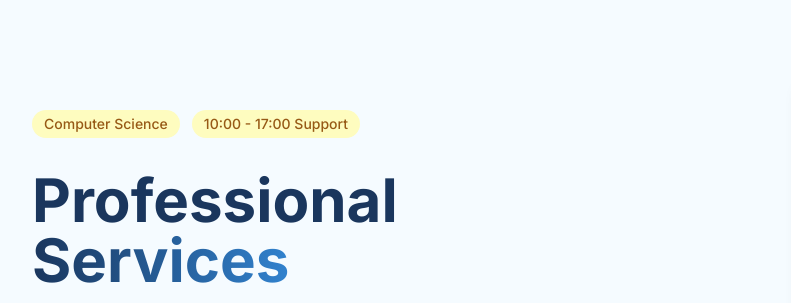
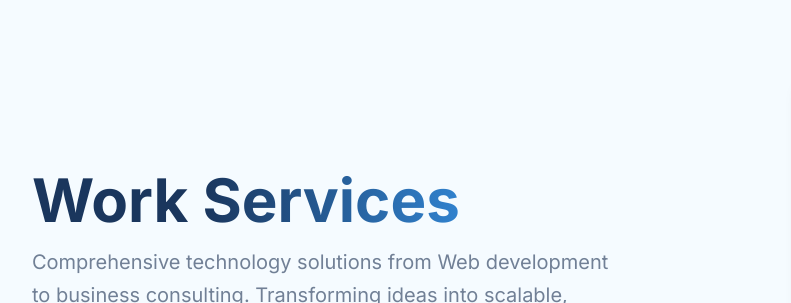
Before and after one commit to johnrosalesss/portfolio, a website: page pages/services.html in a window 1280 px wide. Shown: the part 117-420 px from the top of the page, 0-791 px from the left. Drawn offline with Linux system fonts and the light colour scheme; a script that the page names is missing.

```diff
--- a/pages/services.html
+++ b/pages/services.html
@@ -88,21 +88,12 @@
                 <!-- Hero Content -->
                 <div class="space-y-8">
                     <!-- Trust Badges -->
-                    <div class="flex flex-wrap gap-3">
-                        <span
-                            class="inline-flex items-center px-3 py-1 rounded-full text-sm font-medium bg-accent-100 text-accent-800">
-                            Computer Science
-                        </span>
-                        <span
-                            class="inline-flex items-center px-3 py-1 rounded-full text-sm font-medium bg-accent-100 text-accent-800">
-                            10:00 - 17:00 Support
-                        </span>
-                    </div>
+
 
                     <!-- Main Headline -->
                     <div class="space-y-4">
                         <h1 class="text-4xl lg:text-6xl font-bold text-primary leading-tight">
-                            Professional
+                            Work
                             <span class="text-gradient">Services</span>
                         </h1>
                         <p class="text-xl text-text-secondary leading-relaxed">
```
Also changed, not shown: pages/homepage.html (+1 -6 lines), images/information-systems.png (added).
